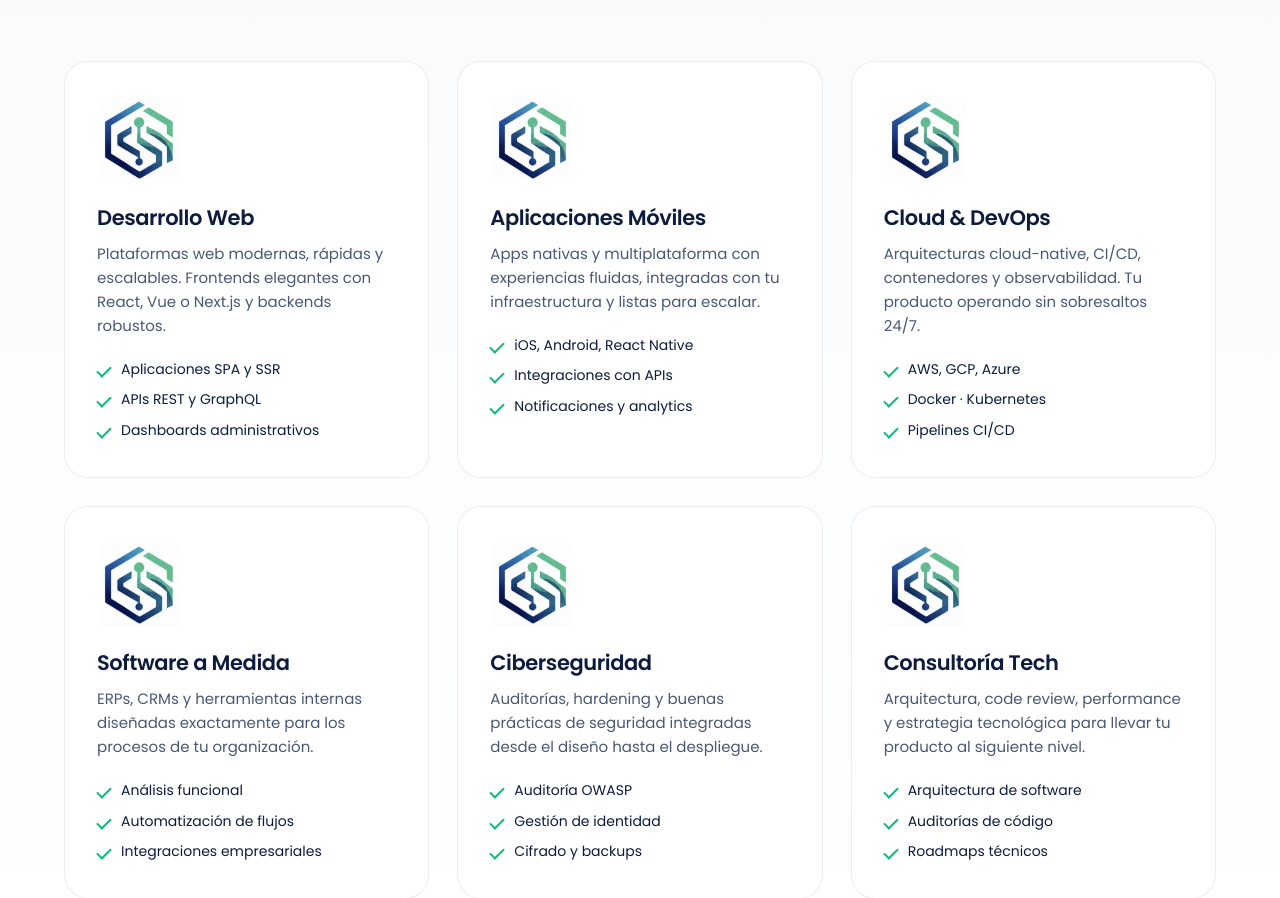
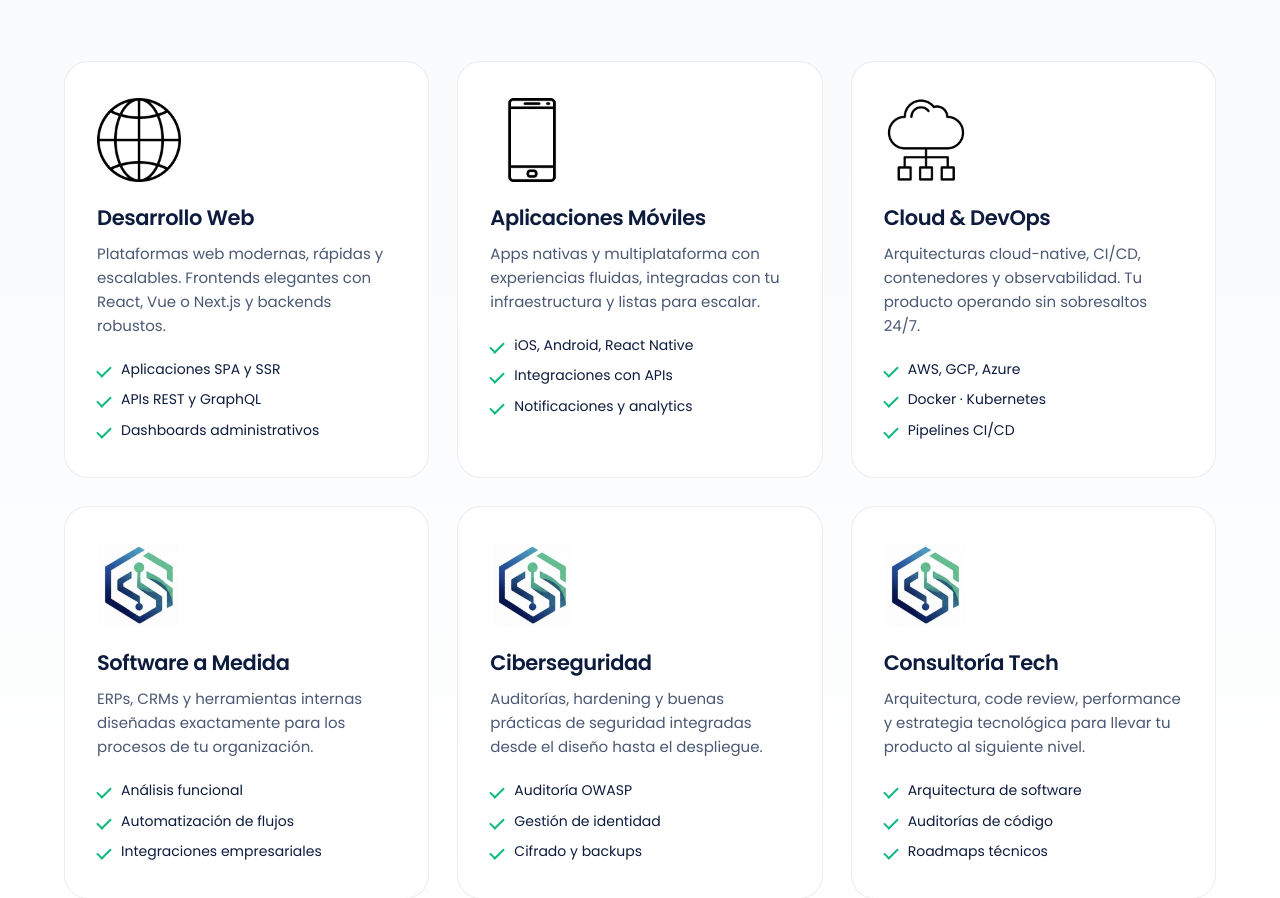
Before and after one commit to SamiSupp/Codexa_SA, a plain HTML site: page index.html in a window 1280 px wide. Shown: the part 2125-3023 px from the top of the page. Drawn offline with Linux system fonts and the light colour scheme.

Commit message:
Update index.html

```diff
--- a/index.html
+++ b/index.html
@@ -177,7 +177,7 @@
 
       <div class="services__grid">
         <article class="service-card reveal">
-          <div class="hex-icon hex-icon--lg"><img src="assets/brand/symbol.jpeg" alt=""></div>
+          <div class="hex-icon hex-icon--lg"><img src="web.png" alt=""></div>
           <h3>Desarrollo Web</h3>
           <p>Plataformas web modernas, rápidas y escalables. Frontends elegantes con React, Vue o Next.js y backends robustos.</p>
           <ul class="service-card__list">
@@ -188,7 +188,7 @@
         </article>
 
         <article class="service-card reveal">
-          <div class="hex-icon hex-icon--lg"><img src="assets/brand/symbol.jpeg" alt=""></div>
+          <div class="hex-icon hex-icon--lg"><img src="telefono-inteligente.png" alt=""></div>
           <h3>Aplicaciones Móviles</h3>
           <p>Apps nativas y multiplataforma con experiencias fluidas, integradas con tu infraestructura y listas para escalar.</p>
           <ul class="service-card__list">
@@ -199,7 +199,7 @@
         </article>
 
         <article class="service-card reveal">
-          <div class="hex-icon hex-icon--lg"><img src="assets/brand/symbol.jpeg" alt=""></div>
+          <div class="hex-icon hex-icon--lg"><img src="cloud-service.png" alt=""></div>
           <h3>Cloud & DevOps</h3>
           <p>Arquitecturas cloud-native, CI/CD, contenedores y observabilidad. Tu producto operando sin sobresaltos 24/7.</p>
           <ul class="service-card__list">
```
